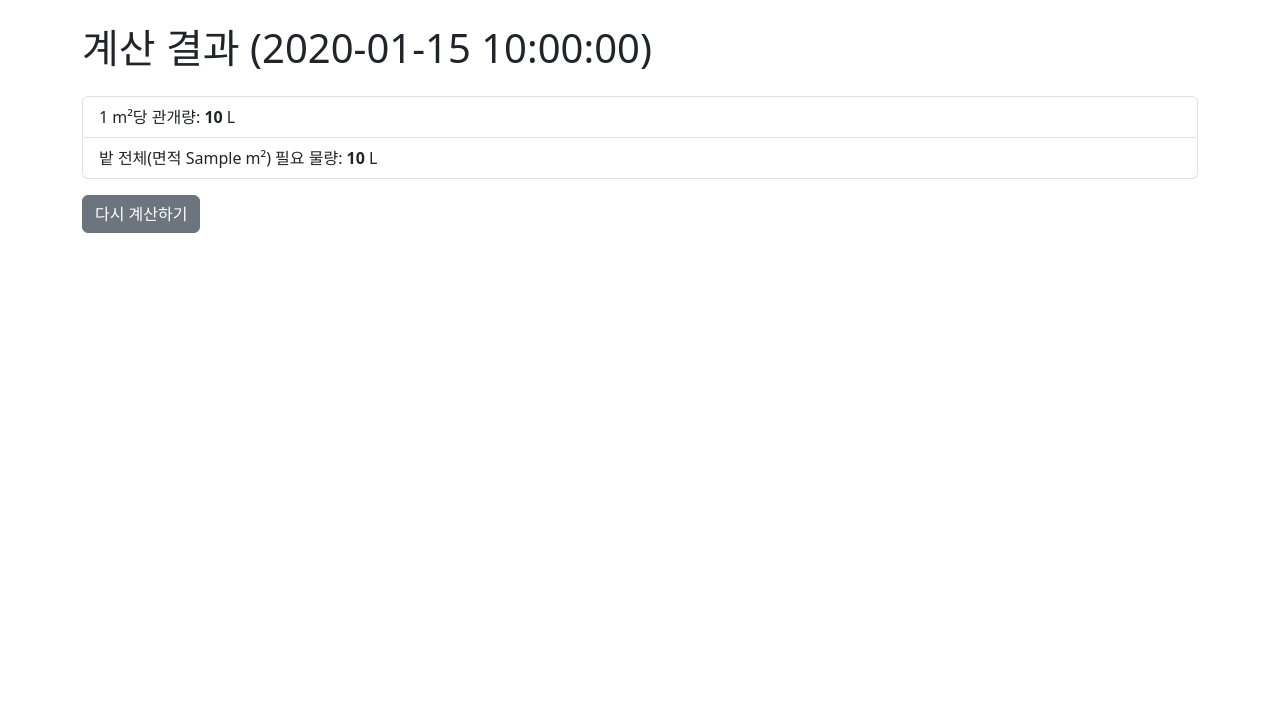
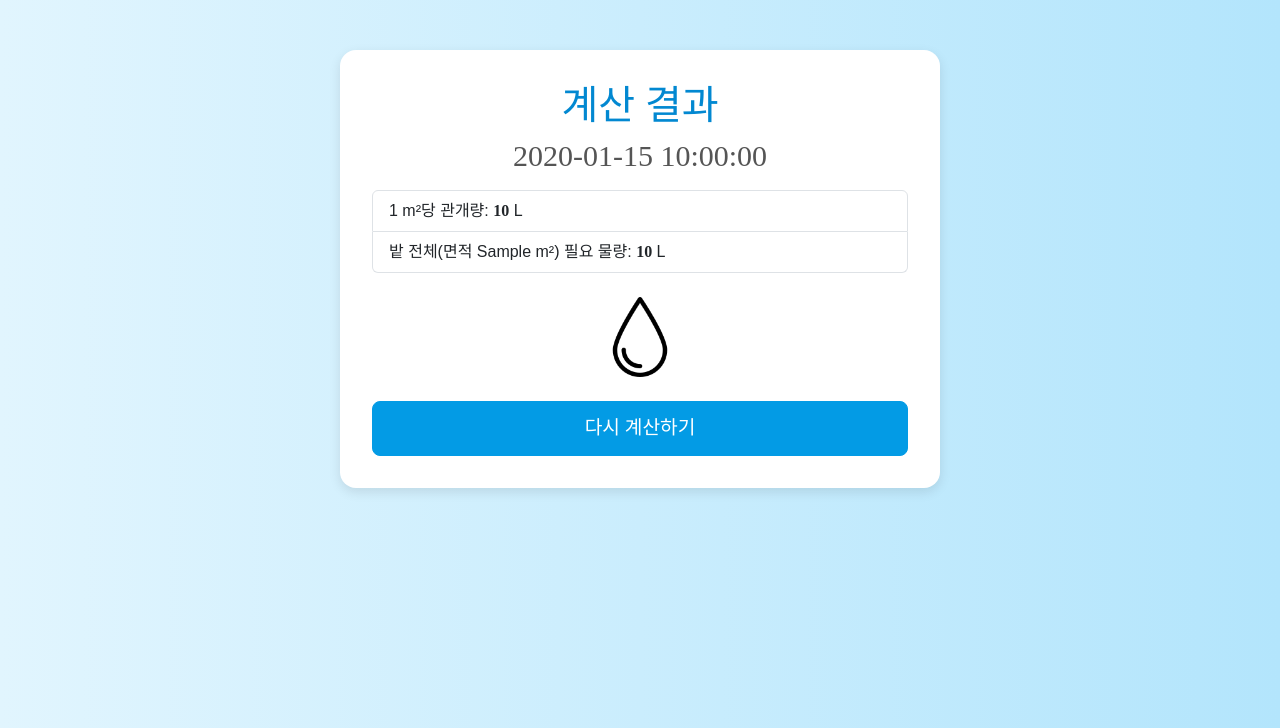
Before and after one commit to taekyounglee1224/KHUTHON_2025, a Flask app: template templates/results.html in a window 1280 px wide. Shown: the top 728 px of the page. Run offline with Flask 3, Linux system fonts and the light colour scheme; the template is opened without the code that fills it: most values are stand-ins (such as "Sample title", 1, 10 or a date in 2020); some web fonts are replaced.

Commit message:
update designs

```diff
--- a/templates/results.html
+++ b/templates/results.html
@@ -6,13 +6,94 @@
   <link
     href="https://cdn.jsdelivr.net/npm/bootstrap@5.3.2/dist/css/bootstrap.min.css"
     rel="stylesheet">
+  <style>
+    /* 폰트 설정 */
+    @font-face {
+      font-family: 'MaruBuri-Bold';
+      src: url('{{ url_for("static", filename="fonts/MaruBuri-Bold.ttf") }}') format('truetype');
+      font-weight: bold;
+    }
+    @font-face {
+      font-family: 'MaruBuri-Regular';
+      src: url('{{ url_for("static", filename="fonts/MaruBuri-Regular.ttf") }}') format('truetype');
+      font-weight: normal;
+    }
+    body {
+      background: linear-gradient(to right, #e1f5fe, #b3e5fc);
+      font-family: 'MaruBuri-Regular', 'Noto Sans KR', sans-serif;
+    }
+
+    .result-box {
+      background-color: #fff;
+      border-radius: 16px;
+      padding: 32px;
+      box-shadow: 0 4px 12px rgba(0,0,0,0.1);
+      margin: 50px auto;
+      max-width: 600px;
+    }
+
+    /* 제목 스타일 */
+    h1 {
+      font-family: 'MaruBuri-Bold';
+      color: #0288d1;
+      text-align: center;
+      margin-bottom: 1rem;
+    }
+    /* 날짜를 다음 줄로, 글씨 크기 작게 */
+    h1 .date {
+      display: block;
+      font-family: 'MaruBuri-Regular';
+      font-size: 0.75em;    /* ← 여기서 크기 조절 */
+      color: #555;
+      margin-top: 0.5rem;
+    }
+
+    .list-group-item {
+      font-size: 1rem;
+    }
+    .list-group-item strong {
+      font-family: 'MaruBuri-Bold';
+    }
+
+    /* 아이콘 */
+    .icon-wrap {
+      text-align: center;
+      margin: 1.5rem 0;
+    }
+    .icon-wrap img {
+      width: 80px;
+      height: auto;
+    }
+
+    /* 다시 계산하기 버튼 */
+    .btn-secondary {
+      background-color: #039be5;
+      border-color: #039be5;
+      font-family: 'MaruBuri-Bold';
+      font-size: 1.2rem;
+      padding: 0.75rem;
+      border-radius: 8px;
+      width: 100%;
+    }
+    .btn-secondary:hover {
+      background-color: #0288d1;
+      border-color: #0288d1;
+    }
+  </style>
 </head>
-<body class="p-4">
-  <div class="container">
-    <h1 class="mb-4">계산 결과 {% if today %}({{ today }}){% endif %}</h1>
+<body>
+  <div class="result-box">
+    <!-- 1. 제목 + 날짜 -->
+    <h1>
+      계산 결과
+      {% if today %}
+        <span class="date">{{ today }}</span>
+      {% endif %}
+    </h1>
 
+    <!-- 2. 결과 or 경고 -->
     {% if irrig is not none and total is not none %}
-    <ul class="list-group mb-3">
+      <ul class="list-group mb-4">
         <li class="list-group-item">
           1 m²당 관개량: <strong>{{ irrig | round(2) }}</strong> L
         </li>
@@ -22,12 +103,21 @@
         </li>
       </ul>
     {% else %}
-    <div class="alert alert-warning">
+      <div class="alert alert-warning mb-4 text-center">
         ⚠️ <strong>{{ today }}</strong>에 해당하는 관개 데이터를 찾을 수 없습니다.<br>
         날짜 또는 입력값을 다시 확인해주세요.
       </div>
     {% endif %}
 
+    <!-- 3. 아이콘 -->
+    <div class="icon-wrap">
+      <img
+        src="{{ url_for('static', filename='img/water.png') }}"
+        alt="워터링 아이콘"
+      >
+    </div>
+
+    <!-- 4. 다시 계산하기 버튼 -->
     <a href="/" class="btn btn-secondary">다시 계산하기</a>
   </div>
 </body>
```
Also changed, not shown: templates/index.html (+52 -10 lines), static/img/water.png (added), static/img/watering.png (added), 3 other files. Lines whose indentation alone changed are shown as unchanged.
